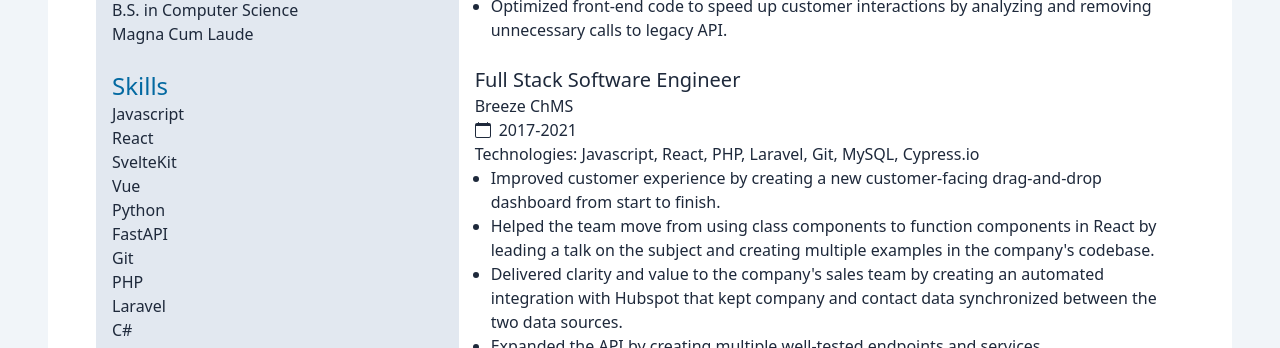
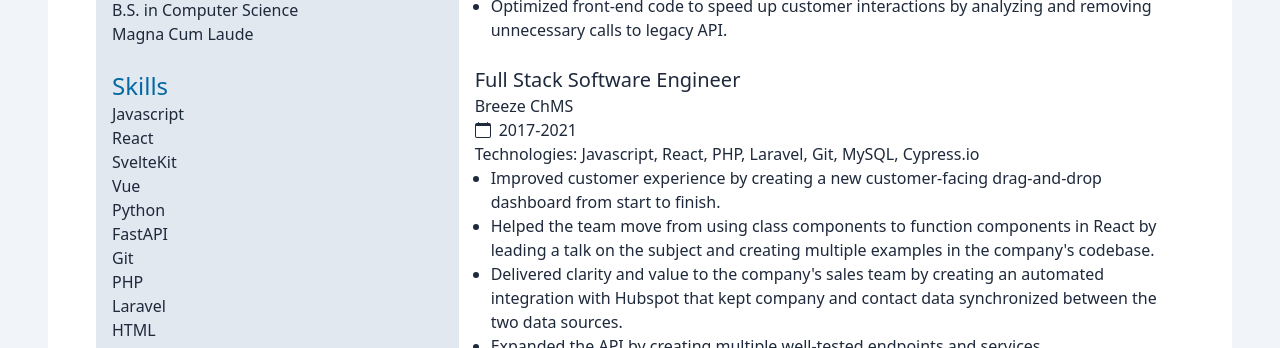
Before and after one commit to nathanetech/personal-site, a SvelteKit app: page / in a window 1280 px wide. Shown: the part 452-800 px from the top of the page. Built offline with nearby package versions, Linux system fonts and the light colour scheme.

Commit message:
iterate over skills

```diff
--- a/src/routes/+page.svelte
+++ b/src/routes/+page.svelte
@@ -3,6 +3,23 @@
     import Job from "../components/job.svelte"
     import Project from "../components/project.svelte"
     import { onMount } from 'svelte';
+
+    const skills = [
+        "Javascript",
+        "React",
+        "SvelteKit",
+        "Vue",
+        "Python",
+        "FastAPI",
+        "Git",
+        "PHP",
+        "Laravel",
+        "HTML",
+        "CSS",
+        "Tailwind",
+        "C#",
+        "Java",
+    ]
 
     let isDark = false;
     /**
@@ -104,39 +121,11 @@
                 <Header>
                     Skills
                 </Header>
-                <p>
-                    Javascript
-                </p>
-                <p>
-                    React
-                </p>
-                <p>
-                    SvelteKit
-                </p>
-                <p>
-                    Vue
-                </p>
-                <p>
-                    Python
-                </p>
-                <p>
-                    FastAPI
-                </p>
-                <p>
-                    Git
-                </p>
-                <p>
-                    PHP
-                </p>
-                <p>
-                    Laravel
-                </p>
-                <p>
-                    C#
-                </p>
-                <p>
-                    Java
-                </p>
+                {#each skills as skill}
+                    <p>
+                        {skill}
+                    </p>
+                {/each}
             </div>
         </div>
         <div class="md:col-span-7 lg:col-span-8 xl:col-span-9 2xl:col-span-10 p-4 space-y-6">
```
